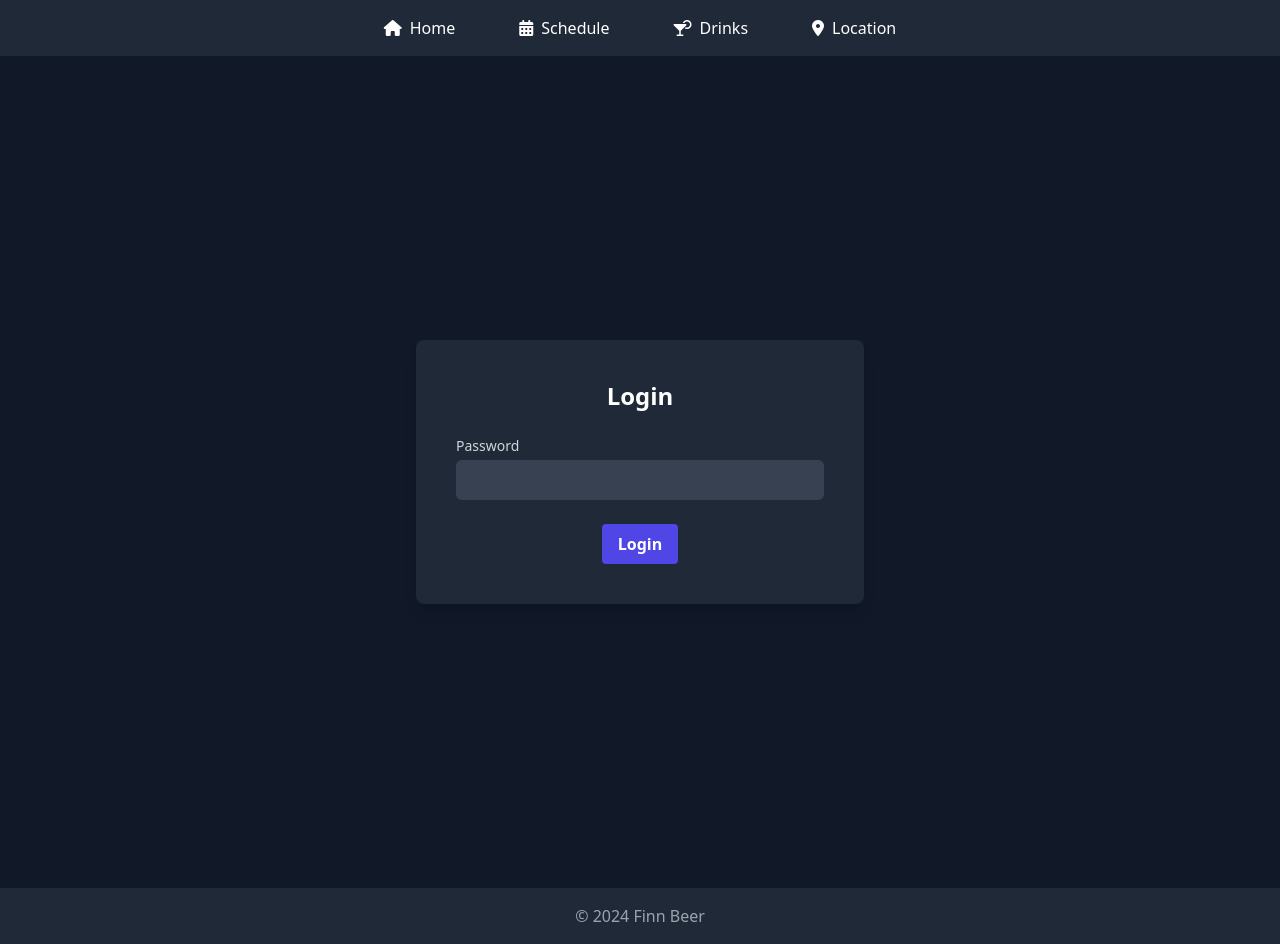
After one commit to iwLain/RaveInfo, a Flask app: page /login in a window 1280 px wide. The commit adds this page. Run offline with Flask 2, Linux system fonts and the light colour scheme; style sheets or scripts are compiled from the project's sources; some libraries are stand-ins or nearby versions.

Commit message:
added PW protection

```diff
--- a/app.py
+++ b/app.py
@@ -1,18 +1,23 @@
 import os
 import configparser
-from datetime import datetime, timedelta
+from datetime import datetime
 import pytz
-from flask import Flask, render_template, request, redirect, url_for, send_from_directory, flash
+from flask import Flask, render_template, request, redirect, url_for, send_from_directory, flash, session
 from werkzeug.utils import secure_filename
 from collections import OrderedDict
+from flask_bcrypt import Bcrypt
 
 UPLOAD_FOLDER = 'static'
 ALLOWED_EXTENSIONS = {'png', 'jpg', 'jpeg', 'gif'}
+CONFIG_FILE = 'config.ini'
+PASSWORD_FILE = 'password.txt'
 
 app = Flask(__name__)
 app.config['UPLOAD_FOLDER'] = UPLOAD_FOLDER
 app.config['MAX_CONTENT_LENGTH'] = 16 * 1024 * 1024  # 16 MB max file size
 app.secret_key = 'supersecretkey'
+
+bcrypt = Bcrypt(app)
 
 # Ensure the upload folder exists
 if not os.path.exists(UPLOAD_FOLDER):
@@ -28,10 +33,23 @@ class PreservingConfigParser(configparser.ConfigParser):
         return d.items()
 
 config = PreservingConfigParser()
-config.read('config.ini')
+config.read(CONFIG_FILE)
 
 def allowed_file(filename):
     return '.' in filename and filename.rsplit('.', 1)[1].lower() in ALLOWED_EXTENSIONS
+
+def save_password(password):
+    hashed = bcrypt.generate_password_hash(password).decode('utf-8')
+    with open(PASSWORD_FILE, 'w') as f:
+        f.write(hashed)
+
+def check_password(password):
+    try:
+        with open(PASSWORD_FILE, 'r') as f:
+            hashed = f.read()
+        return bcrypt.check_password_hash(hashed, password)
+    except FileNotFoundError:
+        return False
 
 @app.route('/uploads/<filename>')
 def uploaded_file(filename):
@@ -108,10 +126,30 @@ def drinks():
         drinks = {}
     return render_template('drinks.html', drinks=drinks)
 
+@app.route('/login', methods=['GET', 'POST'])
+def login():
+    if request.method == 'POST':
+        password = request.form['password']
+        if check_password(password):
+            session['logged_in'] = True
+            return redirect(url_for('config_page'))
+        else:
+            flash('Invalid password.')
+    return render_template('login.html')
+
+@app.route('/logout')
+def logout():
+    session.pop('logged_in', None)
+    flash('You were logged out.')
+    return redirect(url_for('login'))
+
 @app.route('/config', methods=['GET', 'POST'])
 def config_page():
+    if not session.get('logged_in'):
+        return redirect(url_for('login'))
+
     ensure_sections()
-    editable_sections = ['DJ SCHEDULE', 'DRINKS', 'HOME', 'LOCATION']  # Include 'LOCATION' in editable sections
+    editable_sections = ['DJ SCHEDULE', 'DRINKS', 'HOME', 'LOCATION', 'ADMIN']  # Include 'ADMIN' in editable sections
     if request.method == 'POST':
         if 'save' in request.form:
             try:
@@ -158,7 +196,12 @@ def config_page():
                     elif section == 'LOCATION':
                         location_link = request.form.get('location-link', '')
                         config.set('LOCATION', 'link', location_link)
-                with open('config.ini', 'w') as configfile:
+                    elif section == 'ADMIN':
+                        new_password = request.form.get('admin-password', '')
+                        if new_password:
+                            save_password(new_password)
+                            flash('Admin password updated successfully.')
+                with open(CONFIG_FILE, 'w') as configfile:
                     config.write(configfile)
             except Exception as e:
                 flash(f"Error saving configuration: {e}")
@@ -167,7 +210,7 @@ def config_page():
                 section, key = request.form['delete'].split('-')
                 if section in editable_sections:  # Only allow deleting from editable sections
                     config.remove_option(section, key)
-                    with open('config.ini', 'w') as configfile:
+                    with open(CONFIG_FILE, 'w') as configfile:
                         config.write(configfile)
             except Exception as e:
                 flash(f"Error deleting item: {e}")
@@ -180,7 +223,7 @@ def config_page():
                 new_dj_instagram = request.form.get('new-dj-instagram', '')
                 dj_details = ', '.join(filter(None, [new_dj_time, new_dj_genre, new_dj_soundcloud, new_dj_instagram]))
                 config.set('DJ SCHEDULE', new_dj_name, dj_details)
-                with open('config.ini', 'w') as configfile:
+                with open(CONFIG_FILE, 'w') as configfile:
                     config.write(configfile)
             except Exception as e:
                 flash(f"Error adding DJ: {e}")
@@ -191,7 +234,7 @@ def config_page():
                 new_drink_amount = request.form.get('new-drink-amount', '')
                 drink_details = ', '.join(filter(None, [new_drink_price, new_drink_amount]))
                 config.set('DRINKS', new_drink_name, drink_details)
-                with open('config.ini', 'w') as configfile:
+                with open(CONFIG_FILE, 'w') as configfile:
                     config.write(configfile)
             except Exception as e:
                 flash(f"Error adding drink: {e}")
@@ -207,13 +250,12 @@ def config_page():
                 config.set('HOME', 'image', 'event.png')
                 config.add_section('LOCATION')
                 config.set('LOCATION', 'link', '')
-                with open('config.ini', 'w') as configfile:
+                with open(CONFIG_FILE, 'w') as configfile:
                     config.write(configfile)
             except Exception as e:
                 flash(f"Error clearing configuration: {e}")
         return redirect(url_for('config_page'))
     else:
-        # handle GET request here
         try:
             dj_config = {key: parse_dj_details(value.split(', ')) for key, value in config.items('DJ SCHEDULE')}
         except configparser.NoSectionError:
@@ -266,7 +308,7 @@ def parse_dj_details(details):
     return parsed
 
 def ensure_sections():
-    sections = ['DJ SCHEDULE', 'DRINKS', 'HOME', 'LOCATION']
+    sections = ['DJ SCHEDULE', 'DRINKS', 'HOME', 'LOCATION', 'ADMIN']
     for section in sections:
         if section not in config.sections():
             config.add_section(section)
@@ -276,8 +318,10 @@ def ensure_sections():
         config.set('HOME', 'image', 'event.png')
     if 'link' not in config['LOCATION']:
         config.set('LOCATION', 'link', '')
-    with open('config.ini', 'w') as configfile:
+    with open(CONFIG_FILE, 'w') as configfile:
         config.write(configfile)
 
 if __name__ == "__main__":
+    if not os.path.exists(PASSWORD_FILE):
+        save_password('admin')  # Set a default password if none exists
     app.run(host="0.0.0.0", port=5000)  # Specify the port if needed
--- a/config.ini
+++ b/config.ini
@@ -27,3 +27,5 @@ image = event.png
 
 [LOCATION]
 link = https://maps.app.goo.gl/Qy8MKo1ZYkT4M6hD8
+
+[ADMIN]
--- /dev/null
+++ b/password.txt
@@ -0,0 +1 @@
+$2b$12$NhVHnUtyTDwRC7nYavlLWuXGvucXiGA0CnvP.eya3ZZZs/HMYeIue
--- a/requirements.txt
+++ b/requirements.txt
@@ -2,3 +2,4 @@ Flask==2.2.5
 configparser==5.0.2
 datetime==4.3
 pytz==2024.1
+Flask-Bcrypt==1.0.1
--- a/templates/home.html
+++ b/templates/home.html
@@ -2,7 +2,7 @@
 {% block content %}
 <div class="flex flex-col items-center justify-center min-h-screen bg-gray-900 py-6">
     <div class="m-10 mx-auto w-10/12">
-        <img src="{{ url_for('uploaded_file', filename=image_path) }}" alt="Event Image" class="max-w-xs mx-auto object-contain">
+        <img src="{{ url_for('uploaded_file', filename=image_path) }}" alt="Event Image" class="max-w-md mx-auto object-contain">
     </div>
     <div class="mt-10 p-5 text-center w-full max-w-md bg-gray-800 rounded-lg shadow-lg">
         <p class="text-lg text-gray-300">{{ config_text }}</p>
--- /dev/null
+++ b/templates/login.html
@@ -0,0 +1,18 @@
+{% extends "base.html" %}
+
+{% block content %}
+<div class="flex justify-center items-center min-h-screen bg-gray-900">
+    <form method="post" class="space-y-6 bg-gray-800 p-10 rounded-lg shadow-lg w-full max-w-md">
+        <h2 class="text-2xl font-bold text-center text-white">Login</h2>
+        <div>
+            <label for="password" class="block text-sm font-medium text-gray-300">Password</label>
+            <input type="password" name="password" id="password" class="mt-1 p-2 block w-full bg-gray-700 text-gray-300 rounded-md">
+        </div>
+        <div class="flex justify-center">
+            <button type="submit" class="bg-indigo-600 hover:bg-indigo-700 text-white font-bold py-2 px-4 rounded">
+                Login
+            </button>
+        </div>
+    </form>
+</div>
+{% endblock %}
```
Also changed, not shown: templates/config.html (+8 -1 lines).
